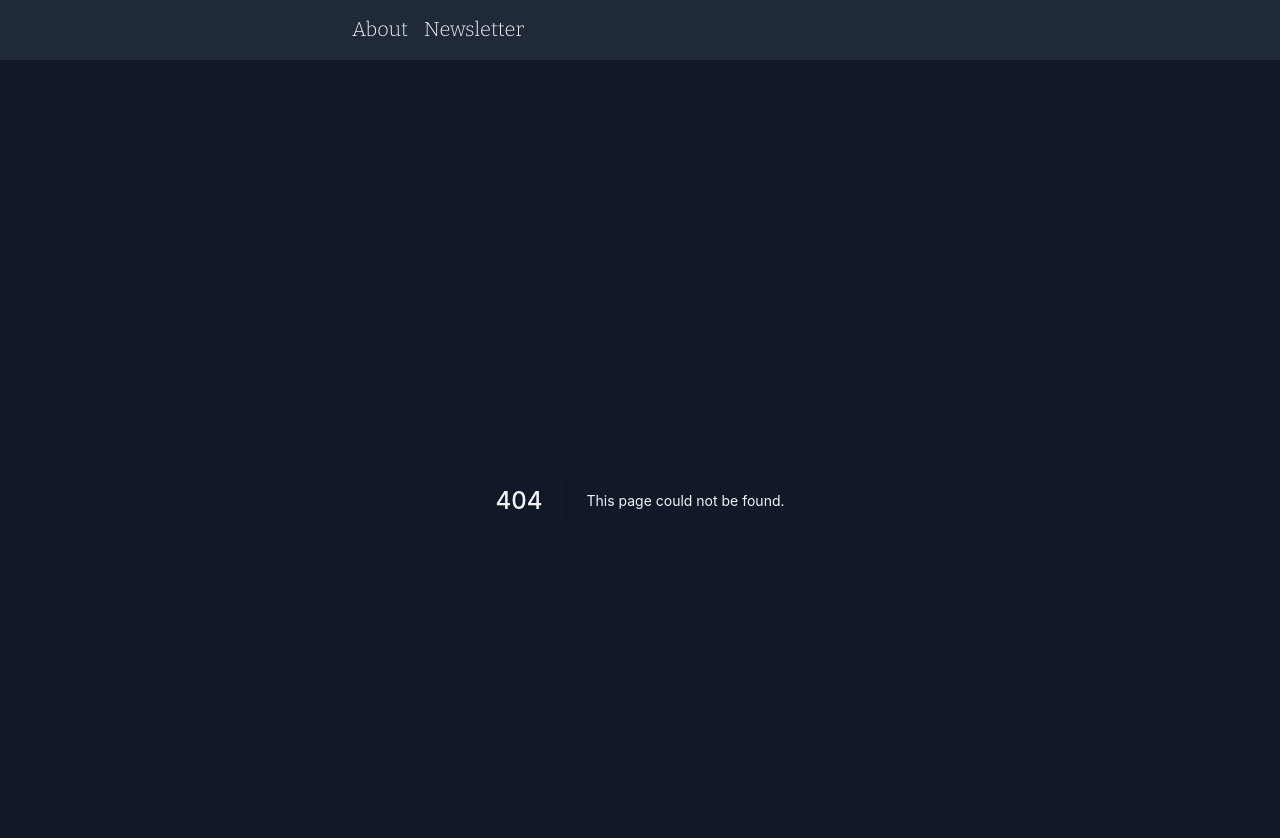
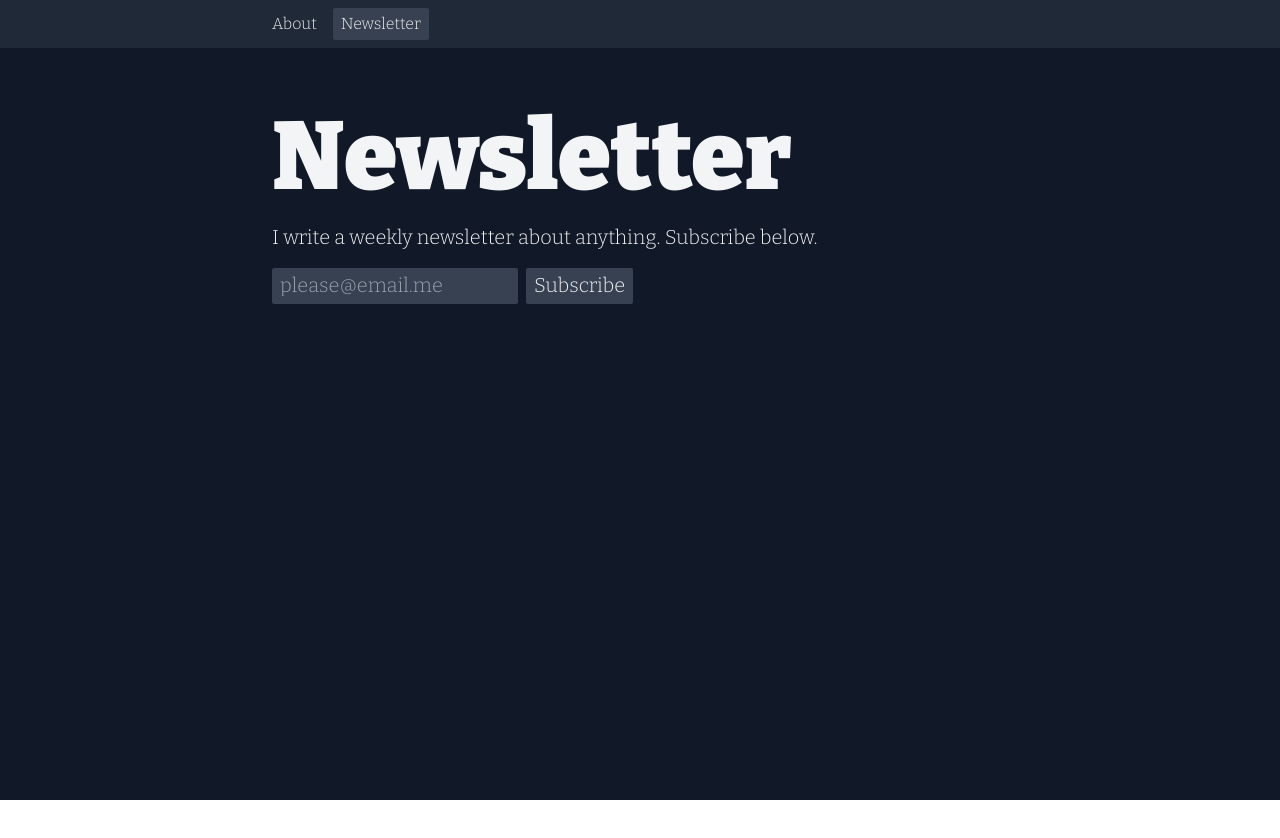
Before and after one commit to robinmetral/robinmetral.com, a Next.js app: page /newsletter in a window 1280 px wide. Before the commit this address had no page. Shown: the top 838 px of the page. After the commit the page ends 800 px from the top, so only its background shows below. Built offline with nearby package versions, Linux system fonts and the light colour scheme.

Commit message:
feat: newsletter subscription

```diff
--- a/components/Layout.tsx
+++ b/components/Layout.tsx
@@ -5,12 +5,14 @@ import Nav from "./Nav";
 
 export default function Layout({ children }: { children: ReactNode }) {
   return (
-    <body className="min-h-screen bg-gray-900 text-gray-100 font-bitter">
+    <div className="min-h-screen bg-gray-900 text-gray-100 font-bitter">
       <Head>
         <title>Robin Métral</title>
       </Head>
       <Nav />
-      {children}
-    </body>
+      <main className="mt-8 md:mt-16 px-4 max-w-3xl mx-auto text-lg md:text-xl">
+        {children}
+      </main>
+    </div>
   );
 }
--- a/components/Nav.tsx
+++ b/components/Nav.tsx
@@ -1,4 +1,5 @@
 import Link from "next/link";
+import { useRouter } from "next/router";
 
 const NAV_ITEMS = [
   {
@@ -7,23 +8,32 @@ const NAV_ITEMS = [
   },
   {
     name: "Newsletter",
-    url: "https://buttondown.email/robinmetral/",
+    url: "/newsletter",
   },
 ];
 
 export default function Nav() {
+  const { asPath } = useRouter();
+
   return (
-    <nav className="mb-10 bg-gray-800 text-xl">
-      <ul className="max-w-xl m-auto flex flex-row">
-        {NAV_ITEMS.map(({ name, url }) => (
+    <nav className="bg-gray-800">
+      <ul className="max-w-3xl m-auto px-2 h-12 flex flex-row items-center">
+        {NAV_ITEMS.map(({ name, url }) => {
+          const isActive = asPath === url;
+          return (
             <li key={name}>
               <Link href={url}>
-              <a className="block p-4 -ml-4 hover:text-yellow-400 focus:text-yellow-400">
+                <a
+                  className={`block px-2 py-1 rounded-sm mr-2 hover:bg-gray-600 focus:bg-gray-600 ${
+                    isActive ? "bg-gray-700" : ""
+                  }`}
+                >
                   {name}
                 </a>
               </Link>
             </li>
-        ))}
+          );
+        })}
       </ul>
     </nav>
   );
--- /dev/null
+++ b/pages/api/subscribe.ts
@@ -0,0 +1,25 @@
+import type { NextApiRequest, NextApiResponse } from "next";
+
+export default async function (req: NextApiRequest, res: NextApiResponse) {
+  const email: string = req.body.email;
+  const payload = {
+    email,
+    referrer_url: "https://robinmetral.com/newsletter",
+  };
+  const response = await fetch("https://api.buttondown.email/v1/subscribers", {
+    method: "POST",
+    headers: {
+      "Content-Type": "application/json",
+      Authorization: `Token ${process.env.BUTTONDOWN_API_KEY}`,
+    },
+    body: JSON.stringify(payload),
+  });
+
+  if (!response.ok) {
+    res.statusCode = 500;
+    res.end();
+  } else {
+    res.statusCode = 200;
+    res.end();
+  }
+}
--- a/pages/index.tsx
+++ b/pages/index.tsx
@@ -1,10 +1,10 @@
 export default function Home() {
   return (
-    <main className="max-w-xl m-auto text-xl">
-      <h1 className="text-9xl font-black mb-4">
+    <>
+      <h1 className="text-4xl md:text-8xl font-black mb-4">
         Hi<span className="text-yellow-400">.</span>
       </h1>
-      <p className="text-xl font-light mb-6">
+      <p className="mb-4">
         My name is{" "}
         <a
           href="https://twitter.com/robinmetral"
@@ -14,9 +14,7 @@ export default function Home() {
         </a>
         .
       </p>
-      <p className="text-xl font-light mb-6">
-        I'm redesigning my website (again).
-      </p>
-    </main>
+      <p>I'm redesigning my website (again).</p>
+    </>
   );
 }
--- /dev/null
+++ b/pages/newsletter.tsx
@@ -0,0 +1,68 @@
+import { useState, useRef, FormEvent } from "react";
+
+export default function Newsletter() {
+  const emailInputRef = useRef<HTMLInputElement>(null);
+  const [requestState, setRequestState] = useState<
+    "IDLE" | "LOADING" | "ERROR" | "SUCCESS"
+  >("IDLE");
+
+  const handleSubmit = async (event: FormEvent) => {
+    event.preventDefault();
+
+    setRequestState("LOADING");
+
+    const response = await fetch("/api/subscribe", {
+      method: "POST",
+      headers: {
+        "content-type": "application/json",
+      },
+      body: JSON.stringify({ email: emailInputRef.current.value }),
+    });
+
+    if (response.ok) {
+      setRequestState("SUCCESS");
+    } else {
+      setRequestState("ERROR");
+    }
+  };
+
+  return (
+    <>
+      <h1 className="text-4xl md:text-8xl font-black mb-4">Newsletter</h1>
+      <p className="mb-4">
+        I write a weekly newsletter about anything. Subscribe below.
+      </p>
+      {requestState === "SUCCESS" ? (
+        <p className="text-green-400">You're on the list!</p>
+      ) : (
+        <form onSubmit={handleSubmit}>
+          <div className="flex flex-col xs:flex-row gap-2">
+            <label className="hidden" htmlFor="email">
+              Email address
+            </label>
+            <input
+              id="email"
+              ref={emailInputRef}
+              type="email"
+              placeholder="please@email.me"
+              required
+              disabled={requestState === "LOADING"}
+              className="bg-gray-700 hover:bg-gray-600 focus:bg-gray-600 px-2 py-1 rounded-sm w-full xs:w-auto"
+            />
+            <button
+              type="submit"
+              disabled={requestState === "LOADING"}
+              className="bg-gray-700 hover:bg-gray-600 focus:bg-gray-600 px-2 py-1 rounded-sm w-full sm:w-auto"
+            >
+              Subscribe
+            </button>
+          </div>
+          {requestState === "LOADING" && <p className="mt-4">Loading...</p>}
+          {requestState === "ERROR" && (
+            <p className="text-red-400 mt-4">Something went wrong.</p>
+          )}
+        </form>
+      )}
+    </>
+  );
+}
--- a/tailwind.config.js
+++ b/tailwind.config.js
@@ -6,6 +6,9 @@ module.exports = {
       fontFamily: {
         bitter: ["Bitter", "serif"],
       },
+      screens: {
+        xs: "415px",
+      },
     },
   },
   variants: {
```
Lines whose indentation alone changed are shown as unchanged.
